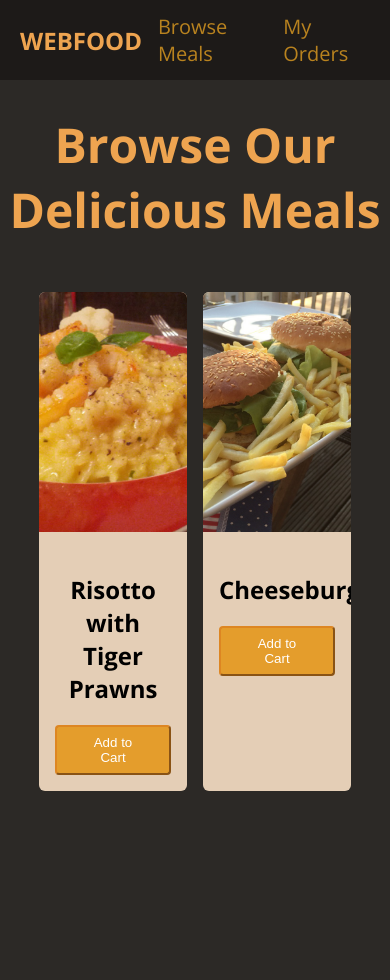
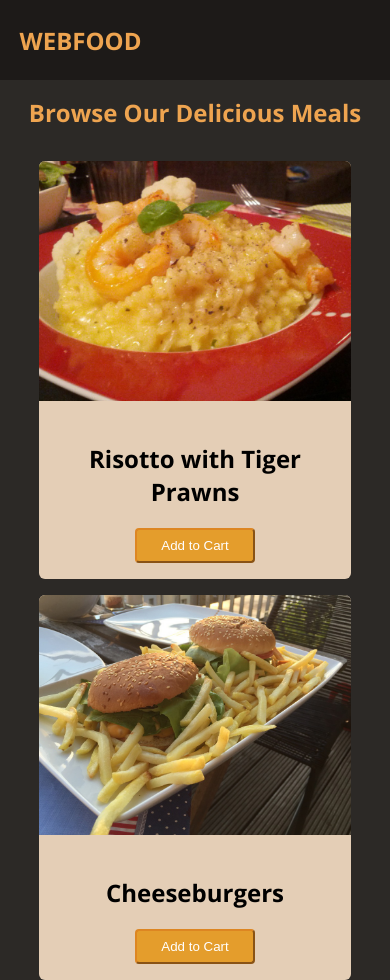
Before and after one commit to dadriana/webfood, a plain HTML site: page index.html in a window 390 px wide. Before the commit the page ends 844 px from the top, so only its background shows below. Drawn offline with nearby package versions, Linux system fonts and the light colour scheme.

Commit message:
media queries added

```diff
--- a/css/styles.css
+++ b/css/styles.css
@@ -9,16 +9,16 @@ a {
 }
 
 #main-header {
-  height: 80px;
+  height: 5rem;
   display: flex;
   justify-content: space-between;
   align-items: center;
   background-color: rgb(29, 26, 24);
-  padding: 0 20px;
+  padding: 0 5%;
 }
 
 #page-logo {
-  font-size: 24px;
+  font-size: 1.5rem;
   font-weight: bold;
   color: rgb(238, 164, 80);
   text-transform: uppercase;
@@ -32,12 +32,12 @@ a {
 }
 
 #main-header li {
-  margin: 0 16px;
+  margin: 0 1rem;
 }
 
 #main-header nav a {
   color: rgb(185, 131, 31);
-  font-size: 20px;
+  font-size: 1.25rem;
 }
 
 #main-header nav a:hover {
@@ -47,20 +47,21 @@ a {
 main h1 {
   text-align: center;
   color: rgb(238, 164, 80);
-  font-size: 48px;
+  font-size: 3rem;
 }
 
 #latest-products {
   width: 80%;
-  margin: 50px auto;
+  margin: 2rem auto;
 }
 
 #latest-products ul {
   display: grid;
   grid-template-columns: 1fr 1fr;
-  gap: 16px;
+  gap: 1rem;
   margin: 0;
   padding: 0;
+  list-style: none;
 }
 
 .food-item {
@@ -70,13 +71,13 @@ main h1 {
 }
 
 .food-item img {
-  height: 240px;
+  height: 15rem;
   width: 100%;
   object-fit: cover;
 }
 
 .food-item-content {
-  padding: 16px;
+  padding: 1rem;
   text-align: center;
 }
 
@@ -85,9 +86,24 @@ main h1 {
   color: rgb(255, 255, 255);
   border-color: rgb(221, 134, 34);
   border-radius: 4px;
-  padding: 8px 24px;
+  padding: 0.5rem 1.5rem;
 }
 
 .btn:hover {
   background-color: rgb(221, 134, 34);
 }
+
+@media (max-width: 48rem) {
+  #main-header nav {
+    visibility: hidden;
+    /* display: none; */
+  }
+
+  main h1 {
+    font-size: 1.5rem;
+  }
+
+  #latest-products ul {
+    grid-template-columns: 1fr;
+  }
+}
```
